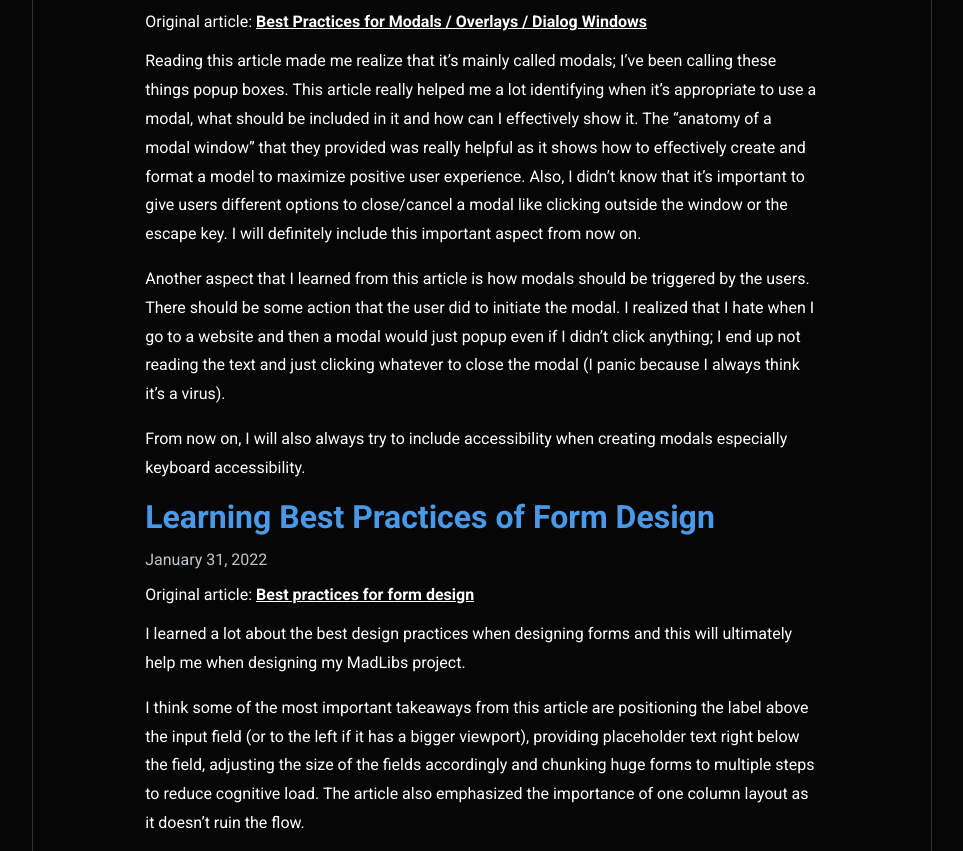
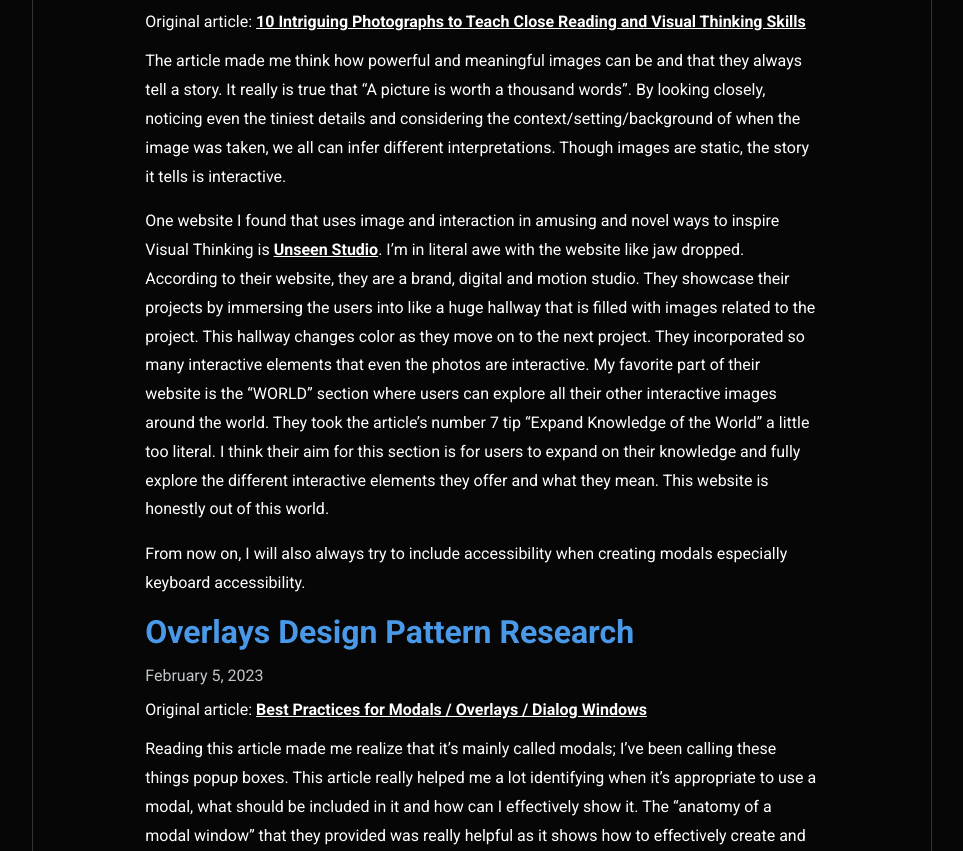
Before and after one commit to pisces3/DES157A, a plain HTML site: page journal/index.html in a window 1280 px wide. Shown: the part 226-1077 px from the top of the page, without its empty margins (158-1121 px from the left). Drawn offline with nearby package versions, Linux system fonts and the light colour scheme.

Commit message:
added new journal entry

```diff
--- a/journal/index.html
+++ b/journal/index.html
@@ -33,6 +33,21 @@
     <div id="bottom-line"></div>
 
     <main>
+        <article>
+            <h2>Visual Thinking Strategies Research</h2>
+            <time datetime="2023-02-08">February 8, 2023</time>
+            <h3>Original article: <a href="https://archive.nytimes.com/learning.blogs.nytimes.com/2015/02/27/10-intriguing-photographs-to-teach-close-reading-and-visual-thinking-skills/">10 Intriguing Photographs to Teach Close Reading and Visual Thinking Skills</a></h3>
+            <p>
+                The article made me think how powerful and meaningful images can be and that they always tell a story. It really is true that “A picture is worth a thousand words”. By looking closely, noticing even the tiniest details and considering the context/setting/background of when the image was taken, we all can infer different interpretations. Though images are static, the story it tells is interactive.
+            </p>
+            <p>
+                One website I found that uses image and interaction in amusing and novel ways to inspire Visual Thinking is <a href="https://unseen.co/">Unseen Studio</a>. I’m in literal awe with the website like jaw dropped. According to their website, they are a brand, digital and motion studio. They showcase their projects by immersing the users into like a huge hallway that is filled with images related to the project. This hallway changes color as they move on to the next project. They incorporated so many interactive elements that even the photos are interactive. My favorite part of their website is the “WORLD” section where users can explore all their other interactive images around the world. They took the article’s number 7 tip “Expand Knowledge of the World” a little too literal. I think their aim for this section is for users to expand on their knowledge and fully explore the different interactive elements they offer and what they mean. This website is honestly out of this world.
+            </p>
+            <p>
+                From now on, I will also always try to include accessibility when creating modals especially keyboard accessibility.
+            </p>
+        </article>
+
         <article>
             <h2>Overlays Design Pattern Research</h2>
             <time datetime="2023-02-05">February 5, 2023</time>
```
